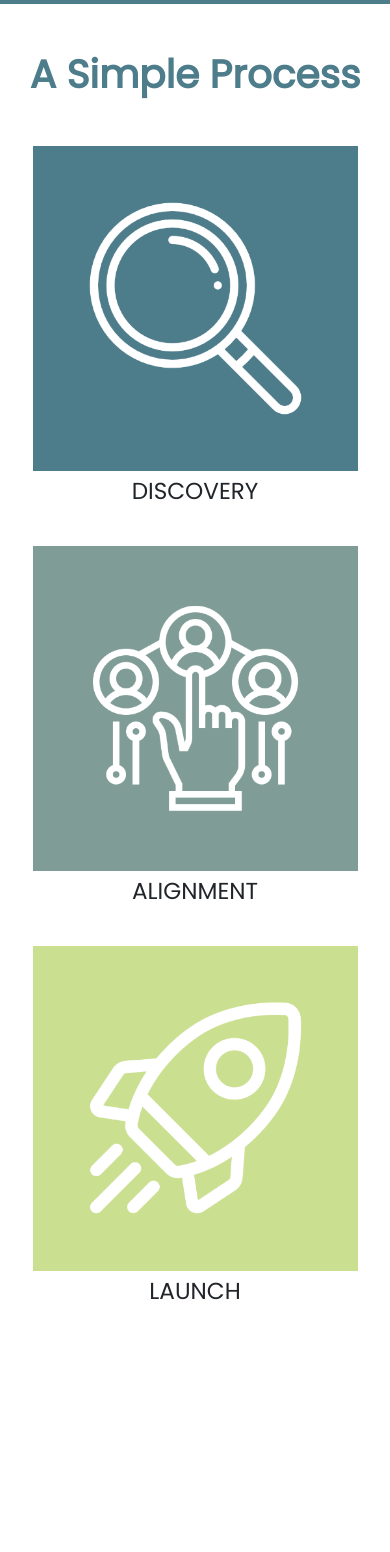
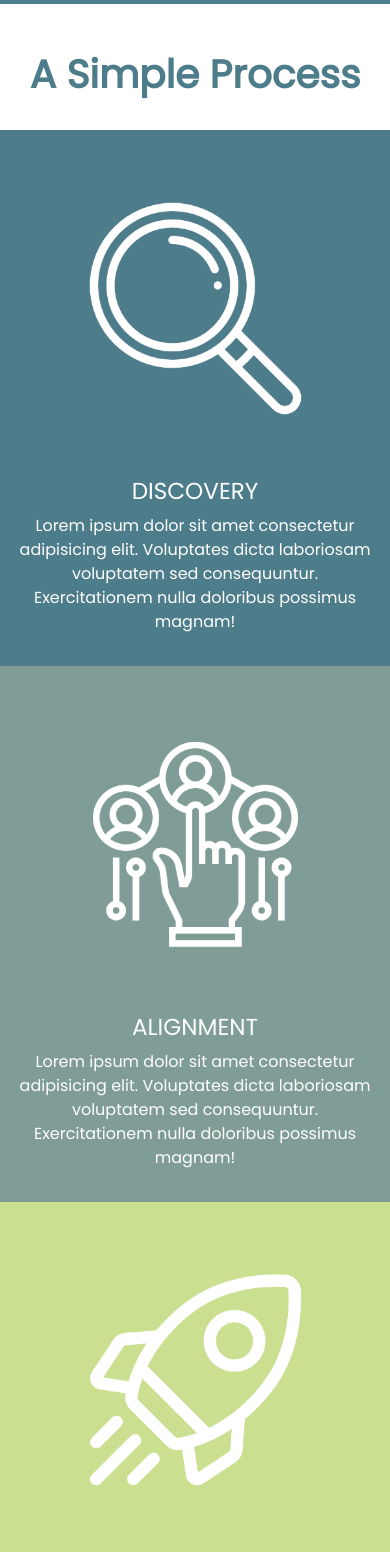
Before and after one commit to bradley-mubenga/indlelamedia, a Next.js app: page / in a window 390 px wide. Shown: the part 1180-2732 px from the top of the page. Before the commit the page ends 2558 px from the top, so only its background shows below. Built offline with nearby package versions, Linux system fonts and the light colour scheme.

Commit message:
Responsive Process Section Complete

```diff
--- a/assets/scss/_global.scss
+++ b/assets/scss/_global.scss
@@ -7,6 +7,10 @@ html {
     scroll-behavior: smooth;
 }
 
+body {
+    overflow-x: hidden;
+}
+
 * {
     font-family: Poppins !important;
 }
--- a/assets/scss/home.scss
+++ b/assets/scss/home.scss
@@ -29,3 +29,33 @@
     color: pallet.$teal-blue;
     font-weight: bolder;
 }
+
+.processIconText {
+    color: white;
+}
+
+.processIconBox1{
+    margin: 1em 0;
+    background-color: pallet.$teal-blue;
+
+    .processIconH1 {
+        color: white;
+    }
+}
+
+.processIconBox2{
+    background-color: pallet.$morning-blue;
+
+    .processIconH1 {
+        color: white;
+    }
+}
+
+.processIconBox3 {
+    margin: 1em 0;
+    background-color: pallet.$yellow-green-crayola;
+
+    .processIconH1 {
+        color: white;
+    }
+}
--- a/assets/scss/responsive.scss
+++ b/assets/scss/responsive.scss
@@ -1,4 +1,4 @@
-// X Small devices (landscape phones, 576px and up)
+// X Small devices (landscape phones, 576px and down)
 @media (max-width: 575px) {
     #heroText {
         font-size: 10vw;
@@ -18,6 +18,18 @@
 
     .processH1 {
         font-size: 10vw;
+    }
+
+    .processIconBox1 {
+        margin: 0;
+    }
+
+    .processIconBox2 {
+        margin: 0;
+    }
+
+    .processIconBox3 {
+        margin: 0;
     }
 }
 
--- a/components/home.js/TheProcess.jsx
+++ b/components/home.js/TheProcess.jsx
@@ -1,27 +1,32 @@
 //
-import React from 'react';
+import React, { useState, useEffect } from 'react';
 import Image from 'next/image';
 
 export default function TheProcess() {
+
+
     return (
         <section className="py-5">
             <div className="container text-center">
                 <h1 className="processH1 pb-4">A Simple Process</h1>
 
                 <div className="row">
-                    <div className="col-sm-12 col-md-12 col-lg-4 col-xl-4 py-3">
-                        <Image src="/1.Discovery.png" width="325px" height="325px" alt="Indlela Media Logo" className="img-fluid"/>
-                        <h3>DISCOVERY</h3>
+                    <div className="col-sm-12 col-md-12 col-lg-4 col-xl-4 py-3 processIconBox1">
+                        <Image src="/1.Discovery.png" width="325px" height="325px" alt="Indlela Media Logo" className="img-fluid processIcon"/>
+                        <h3 className="processIconH1">DISCOVERY</h3>
+                        <p className="processIconText">Lorem ipsum dolor sit amet consectetur adipisicing elit. Voluptates dicta laboriosam voluptatem sed consequuntur. Exercitationem nulla doloribus possimus magnam!</p>
                     </div>
 
-                    <div className="col-sm-12 col-md-12 col-lg-4 col-xl-4 py-3">
+                    <div className="col-sm-12 col-md-12 col-lg-4 col-xl-4 py-3 processIconBox2">
                         <Image src="/2. Alignment.png" width="325px" height="325px" alt="Indlela Media Logo" className="img-fluid"/>
-                        <h3>ALIGNMENT</h3>
+                        <h3 className="processIconH1">ALIGNMENT</h3>
+                        <p className="processIconText">Lorem ipsum dolor sit amet consectetur adipisicing elit. Voluptates dicta laboriosam voluptatem sed consequuntur. Exercitationem nulla doloribus possimus magnam!</p>
                     </div>
 
-                    <div className="col-sm-12 col-md-12 col-lg-4 col-xl-4 py-3">
+                    <div className="col-sm-12 col-md-12 col-lg-4 col-xl-4 py-3 processIconBox3">
                     <Image src="/3. Launch.png" width="325px" height="325px" alt="Indlela Media Logo" className="img-fluid"/>
-                    <h3>LAUNCH</h3>
+                    <h3 className="processIconH1">LAUNCH</h3>
+                    <p className="processIconText">Lorem ipsum dolor sit amet consectetur adipisicing elit. Voluptates dicta laboriosam voluptatem sed consequuntur. Exercitationem nulla doloribus possimus magnam!</p>
                     </div>
                 </div>
             </div>
```
Also changed, not shown: assets/scripts.js (added).
